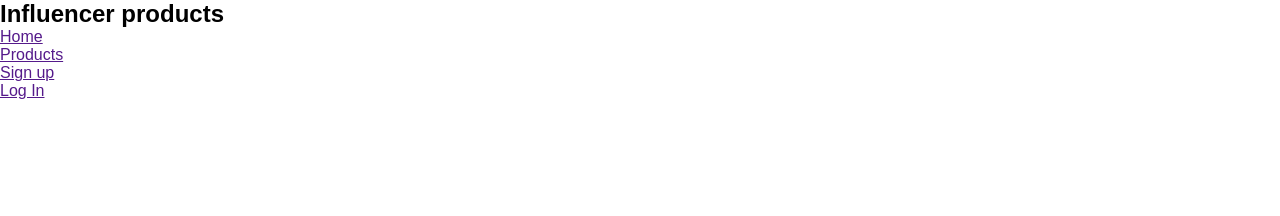
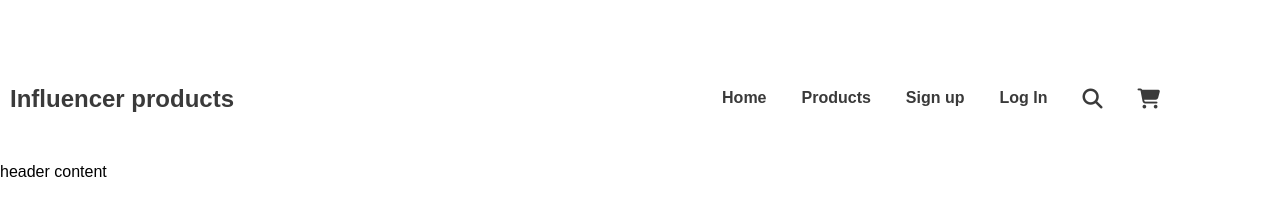
Before and after one commit to asrafulislamwd/web-influencer, a plain HTML site: page index.html in a window 1280 px wide. Drawn offline with Linux system fonts and the light colour scheme.

Commit message:
nav complite

```diff
--- a/css/style.css
+++ b/css/style.css
@@ -11,3 +11,49 @@ body
 }
 
 /* nav section */
+
+.nav-container
+{
+    display: flex;
+    padding: 85px 120px 50px 10px;
+    justify-content: space-between;
+    align-items: center;
+}
+
+.nav-logo h2
+{
+    font-size: 24px;
+    font-weight: bold;
+    color: #3a3a3a;
+}
+
+.nav-manu ul
+{
+    display: flex;
+    gap: 35px;
+}
+
+.nav-manu ul li
+{
+    list-style-type: none;
+}
+
+.nav-manu ul li a
+{
+    text-decoration: none;
+    font-size: 1rem;
+    font-weight: 600;
+    color: #3a3a3a;
+}
+
+.nav-manu ul li a .nav-manu-icon
+{
+    font-size: 1.25rem;
+}
+
+.nav-manu ul li a:hover
+{
+    color: #E02C6D;
+}
+
+/* header content */
--- a/index.html
+++ b/index.html
@@ -15,21 +15,28 @@
 <body>
     <!-- header -->
     <header>
+        <!-- nav bar -->
         <nav>
+            <div class="nav-container">
                 <div class="nav-logo">
                     <h2>Influencer products</h2>
                 </div>
-            <nav class="manu">
+                <div class="nav-manu">
                     <ul>
                         <li><a href="">Home</a></li>
                         <li><a href="">Products</a></li>
                         <li><a href="">Sign up</a></li>
                         <li><a href="">Log In</a></li>
-                    <li><a href=""></a></li>
-                    <li><a href=""></a></li>
+                        <li><a href=""><i class="fa-solid fa-magnifying-glass nav-manu-icon"></i></a></li>
+                        <li><a href=""><i class="fa-solid fa-cart-shopping nav-manu-icon"></i></a></li>
                     </ul>
+                </div>
+            </div>
         </nav>
-        </nav>
+        header content
+        <div class="header-container">
+
+        </div>
     </header>
     <!-- main -->
     <main></main>
```
Lines whose indentation alone changed are shown as unchanged.
